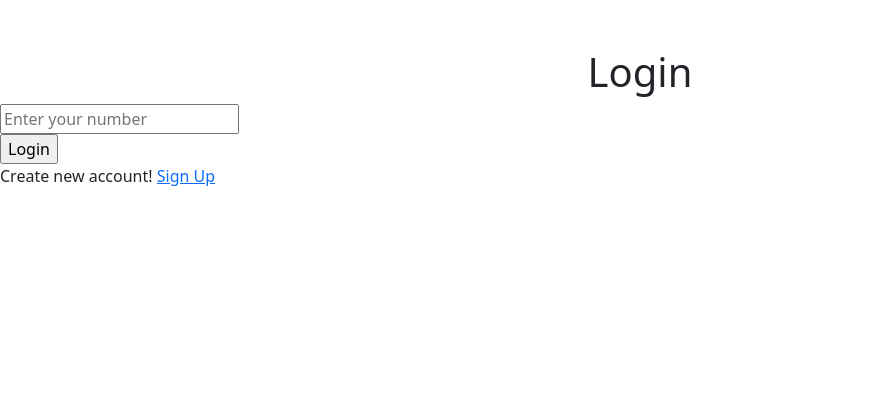
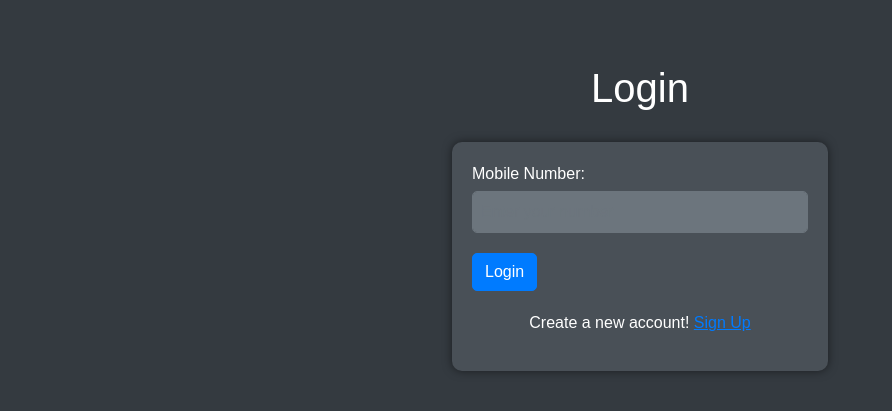
Before and after one commit to Priyanshu2sh/Quiz-Application, a Django app: page /login/ in a window 1280 px wide. Shown: the top 411 px of the page, without its empty margins (0-892 px from the left). Run offline with Django 4.2, Linux system fonts and the light colour scheme; some libraries are stand-ins or nearby versions.

Commit message:
Resolved Issues

```diff
--- a/quiz/questions/templates/questions/home.html
+++ b/quiz/questions/templates/questions/home.html
@@ -1,8 +1,8 @@
 <!DOCTYPE html>
 <html lang="en">
-{% load static %}
 
 <head>
+    {% load static %}
     <meta charset="UTF-8">
     <meta name="viewport" content="width=device-width, initial-scale=1.0">
     <title>Quiz</title>
@@ -10,7 +10,6 @@
     <style>
         body {
             background-color: #87adeb;
-            /* Light Blue background color */
             margin: 0;
             padding: 0;
             height: 100vh;
@@ -20,7 +19,6 @@
         .navbar {
             background-color: rgba(0, 0, 0, 0.5);
             padding: 10px;
-            /* Adjusted padding for shorter navbar */
         }
 
         .container {
@@ -59,7 +57,7 @@
             <h4 class="alert-heading">{{message}}</h4>
         </div>
         {% endfor %}
-        {% endif %}</p>
+        {% endif %}
     </div>
 
     <nav class="navbar">
--- a/quiz/questions/templates/questions/login.html
+++ b/quiz/questions/templates/questions/login.html
@@ -1,14 +1,113 @@
 <!DOCTYPE html>
 <html lang="en">
+
+<head>
     {% load static %}
-<head>
     <meta charset="UTF-8">
     <meta name="viewport" content="width=device-width, initial-scale=1.0">
     <title>Login Page</title>
     <link rel="stylesheet" href="{% static 'questions/css/bootstrap.css' %}">
+    <style>
+        body {
+            background-color: #343a40;
+            color: #ffffff;
+            font-family: 'Arial', sans-serif;
+        }
+
+        .container {
+            max-width: 400px;
+            margin: auto;
+            margin-top: 5%;
+        }
+
+        h1 {
+            text-align: center;
+            margin-bottom: 30px;
+        }
+
+        form {
+            background-color: #495057;
+            padding: 20px;
+            border-radius: 10px;
+            box-shadow: 0px 0px 10px 0px rgba(0, 0, 0, 0.5);
+        }
+
+        .form-group {
+            margin-bottom: 20px;
+        }
+
+        label {
+            display: block;
+            margin-bottom: 5px;
+        }
+
+        /* Add this style to your existing styles */
+        .form-control {
+            background-color: #6c757d;
+            color: #ffffff;
+            border: 1px solid #6c757d;
+            border-radius: 5px;
+            /* Remove increment/decrement arrows */
+            -webkit-appearance: none;
+            -moz-appearance: textfield;
+            appearance: none;
+            /* Optional: Add a padding to make room for the border */
+            padding: 8px;
+        }
+
+        /* Optional: Add a custom focus style */
+        .form-control:focus {
+            border-color: #007bff;
+            box-shadow: 0 0 0 0.2rem rgba(0, 123, 255, 0.25);
+        }
+
+        /* Remove increment/decrement arrows in Firefox */
+        .form-control[type="number"] {
+            -moz-appearance: textfield;
+        }
+
+        /* Remove increment/decrement arrows in Chrome and Safari */
+        .form-control::-webkit-inner-spin-button,
+        .form-control::-webkit-outer-spin-button {
+            -webkit-appearance: none;
+            margin: 0;
+        }
+
+        /* Remove increment/decrement arrows in Edge */
+        .form-control[type="number"]::-webkit-outer-spin-button,
+        .form-control[type="number"]::-webkit-inner-spin-button {
+            -webkit-appearance: none;
+            margin: 0;
+        }
+
+
+
+        .btn-primary {
+            background-color: #007bff;
+            border: 1px solid #007bff;
+            border-radius: 5px;
+        }
+
+        .btn-primary:hover {
+            background-color: #0056b3;
+            border: 1px solid #0056b3;
+        }
+
+        .alert {
+            margin-bottom: 20px;
+        }
+
+        .new-account {
+            margin-top: 20px;
+            text-align: center;
+            color: #ffffff;
+        }
+    </style>
 </head>
+
 <body>
-    <h1 class="text-center mt-5">Login</h1>
+    <div class="container">
+        <h1>Login</h1>
         {% if messages %}
         {% for message in messages %}
         <div class="alert alert-warning" role="alert">
@@ -19,15 +118,23 @@
 
         <form action="" method="post">
             {% csrf_token %}
-        <input name="mobile" type="number" maxlength="10" minlength="10" placeholder="Enter your number"> <br>
-        <input type="submit" value="Login">
-        <p class="new-account">Create new account! <a href="{% url 'registration' %}">Sign Up</a></p>
+            <div class="form-group">
+                <label for="mobile">Mobile Number:</label>
+                <input name="mobile" type="number" class="form-control" maxlength="10" minlength="10"
+                    placeholder="Enter your number" required>
+            </div>
+            <div class="form-group">
+                <button type="submit" class="btn btn-primary btn-block">Login</button>
+            </div>
+            <p class="new-account">Create a new account! <a href="{% url 'registration' %}" style="color: #007bff;">Sign
+                    Up</a></p>
         </form>
-
+    </div>
 
     <!-- Bootstrap JS and jQuery -->
+    <script src="{% static 'questions/js/jquery.js' %}"></script>
     <script src="{% static 'questions/js/bootstrap.js' %}"></script>
-    <script src="{% static 'questions/js/jquery.js' %}"></script>
     <script src="{% static 'questions/js/popper.js' %}"></script>
 </body>
+
 </html>
--- a/quiz/questions/views.py
+++ b/quiz/questions/views.py
@@ -4,6 +4,7 @@ from .forms import RegistrationForm
 from django.contrib import messages
 import os
 from twilio.rest import Client
+import random
 # Create your views here.
 
 def registration(request):
@@ -42,38 +43,37 @@ def registration_otp(request):
     global user_name
     global user_email
     global user_mobile
-    if str(user_mobile) in request.session:
-        account_sid = "ACbf04a8f8f4e4f25e7eda3310e7a7b17f"
-        auth_token = "291298433eb51fa82e68433a2185846e"
-        verify_sid = "VA9920ccda8a38f9924baffdae6e89d434"
-        mobile=request.session[str(user_mobile)]
-        verified_number = "+91"+str(mobile)
-        client = Client(account_sid, auth_token)
-        if request.method=='POST':
-            otp_code = request.POST.get('otp')
-
-            verification_check = client.verify.v2.services(verify_sid) \
-                .verification_checks \
-                .create(to=verified_number, code=otp_code)
-            if verification_check.status == 'approved':
-                user_name=request.session[str(user_name)]
-                user_email=request.session[str(user_email)]
-                user_mobile=request.session[str(user_mobile)]
-                user=Registration(name=user_name,email=user_email,mobile=user_mobile)
-                user.save()
-                messages.success(request,'Verified Successfully')
-                return HttpResponseRedirect('/home')
-
+    global otp
+    if request.method=='POST':
+        otp_code = request.POST.get('registration_otp')
+        if str(otp) == otp_code:
+            print(True)
+            user_name=request.session[str(user_name)]
+            user_email=request.session[str(user_email)]
+            user_mobile=request.session[str(user_mobile)]
+            user=Registration(name=user_name,email=user_email,mobile=user_mobile)
+            user.save()
+            messages.success(request,'Verified Successfully')
+            return HttpResponseRedirect('/home')
         else:
-
-            verification = client.verify.v2.services(verify_sid) \
-                .verifications \
-                .create(to=verified_number, channel="sms")
-            print(verification.status)
+            pass
+    else:
+        if str(user_mobile) in request.session:
+            mobile=request.session[str(user_mobile)]
+            verified_number = "+91"+str(mobile)
+            otp=random.randint(100000,999999)
+            account_sid="ACbf04a8f8f4e4f25e7eda3310e7a7b17f"
+            auth_token="291298433eb51fa82e68433a2185846e"
+            client=Client(account_sid,auth_token)
+            msg=client.messages.create(
+                    body = f"Your otp is: {otp}",
+                    from_ = "+15305534598",
+                    to = verified_number
+                )
             return render(request,'questions/registration_otp.html')
-    else:
-        messages.warning(request,'Login First')
-        return HttpResponseRedirect('/login')
+        else:
+            messages.warning(request,'Login First')
+            return HttpResponseRedirect('/login')
 
 
 def login(request):
@@ -96,69 +96,81 @@ def login(request):
 
 def login_otp(request):
     global user_mobile
-    if str(user_mobile) in request.session:
-        account_sid = "ACbf04a8f8f4e4f25e7eda3310e7a7b17f"
-        auth_token = "291298433eb51fa82e68433a2185846e"
-        verify_sid = "VA9920ccda8a38f9924baffdae6e89d434"
-        mobile=request.session[str(user_mobile)]
-        verified_number = "+91"+str(mobile)
-        client = Client(account_sid, auth_token)
-        if request.method=='POST':
-            otp_code = request.POST.get('otp')
+    global otp
 
-            verification_check = client.verify.v2.services(verify_sid) \
-                .verification_checks \
-                .create(to=verified_number, code=otp_code)
-            if verification_check.status == 'approved':
-                messages.success(request,'Logged in Successfully')
-                return HttpResponseRedirect('/home')
-
+    if request.method=='POST':
+        otp_code = request.POST.get('login_otp')
+        if otp_code == str(otp):
+            messages.success(request,'Logged in Successfully')
+            return HttpResponseRedirect('/home')
+    else:
+        if str(user_mobile) in request.session:
+            mobile=request.session[str(user_mobile)]
+            verified_number = "+91"+str(mobile)
+            otp=random.randint(100000,999999)
+            account_sid="ACbf04a8f8f4e4f25e7eda3310e7a7b17f"
+            auth_token="291298433eb51fa82e68433a2185846e"
+            client=Client(account_sid,auth_token)
+            msg=client.messages.create(
+                body = f"Your otp is: {otp}",
+                from_ = "+15305534598",
+                to = verified_number
+                )
+            return render(request,'questions/login_otp.html')
         else:
-
-            verification = client.verify.v2.services(verify_sid) \
-                .verifications \
-                .create(to=verified_number, channel="sms")
-            print(verification.status)
-            return render(request,'questions/login_otp.html')
-    else:
-        messages.warning(request,'Login First')
-        return HttpResponseRedirect('/login')
+            messages.warning(request,'Login First')
+            return HttpResponseRedirect('/login')
 
 
 def home(request):
     global user_mobile
-    if str(user_mobile) in request.session:
-        courses=Course.objects.all()
-        return render(request, 'questions/home.html',{'courses':courses})
-    else:
+    try:
+        if str(user_mobile) in request.session:
+            courses=Course.objects.all()
+            return render(request, 'questions/home.html',{'courses':courses})
+        else:
+            messages.warning(request,'Login First')
+            return HttpResponseRedirect('/login')
+    except NameError as e:
         messages.warning(request,'Login First')
         return HttpResponseRedirect('/login')
 
 
 def quiz(request,id):
     global user_mobile
-    if str(user_mobile) in request.session:
-        count=0
-        if request.method=='POST':
-            questions=Question.objects.filter(course=id).values()
-            for item in questions:
-                answer=request.POST.get(str(item['id']))
-                if str(answer)==str(item['answer']):
-                    count+=1
-            request.session[str(id)]=count
-            return redirect('result',id)
+    try:
+        if str(user_mobile) in request.session:
+            count=0
+            if request.method=='POST':
+                questions=Question.objects.filter(course=id).values()
+                for item in questions:
+                    answer=request.POST.get(str(item['id']))
+                    if str(answer)==str(item['answer']):
+                        count+=1
+                request.session[str(id)]=count
+                request.session.set_expiry(0)
+                return redirect('result',id)
+            else:
+                questions=Question.objects.filter(course=id).values()
+            return render(request, 'questions/quiz.html',{'questions':questions})
         else:
-            questions=Question.objects.filter(course=id).values()
-        return render(request, 'questions/quiz.html',{'questions':questions})
-    else:
+            messages.warning(request,'Login First')
+            return HttpResponseRedirect('/login')
+    except NameError as e:
         messages.warning(request,'Login First')
         return HttpResponseRedirect('/login')
 
 def result(request,id):
     global user_mobile
-    if str(user_mobile) in request.session:
+    if str(id) in request.session:
         marks=request.session.get(str(id))
         return render(request,'questions/result.html',{'marks':marks})
     else:
-        messages.warning(request,'Take a quiz first')
-        return HttpResponseRedirect('/home')
+        try:
+            if str(user_mobile) in request.session:
+                messages.warning(request,'Take a quiz first')
+                return HttpResponseRedirect('/home')
+            else:
+                return HttpResponseRedirect('/home')
+        except:
+            return HttpResponseRedirect('/home')
```
Also changed, not shown: quiz/questions/templates/questions/login_otp.html (+17 -11 lines), quiz/questions/templates/questions/quiz.html (+13 -8 lines), quiz/questions/templates/questions/registration.html (+57 -14 lines), quiz/questions/templates/questions/registration_otp.html (+30 -6 lines), quiz/db.sqlite3. Lines whose indentation alone changed are shown as unchanged.
